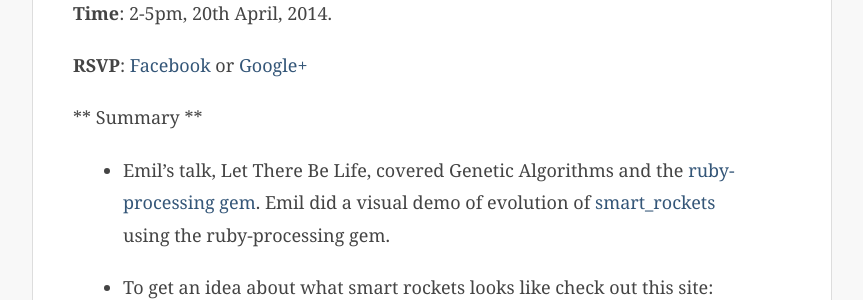
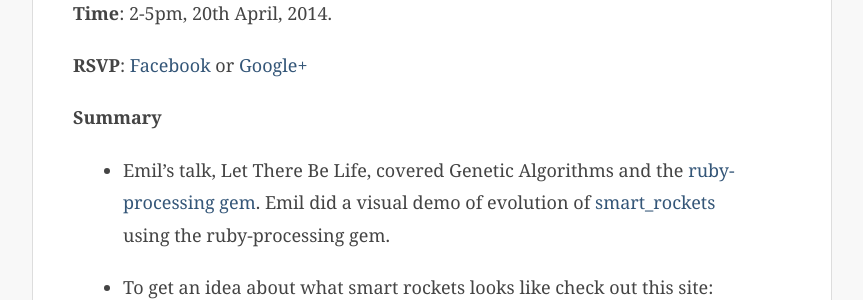
Before and after one commit to krug/krug.github.io, a Jekyll site: the page built from _posts/2014-04-20-apr-2014-meetup.md, in a window 1280 px wide. Shown: the part 372-672 px from the top of the page, without its empty margins (208-1071 px from the left). Built offline with Jekyll 4.4.1, drawn with Linux system fonts in a browser that asks for light colours.

```diff
--- a/_posts/2014-04-20-apr-2014-meetup.md
+++ b/_posts/2014-04-20-apr-2014-meetup.md
@@ -16,7 +16,7 @@ categories: meetups
 
 **RSVP**: [Facebook](https://www.facebook.com/events/432957180181615/) or [Google+](https://plus.google.com/events/cu328l0grv2rpjpo0mdkpbkavm0)
 
-** Summary **
+# Summary
 
 * Emil's talk, Let There Be Life, covered Genetic Algorithms and the [ruby-processing gem](https://github.com/jashkenas/ruby-processing). Emil did a visual demo of evolution of [smart_rockets](https://github.com/emilsoman/smart_rockets) using the ruby-processing gem.
 
```
